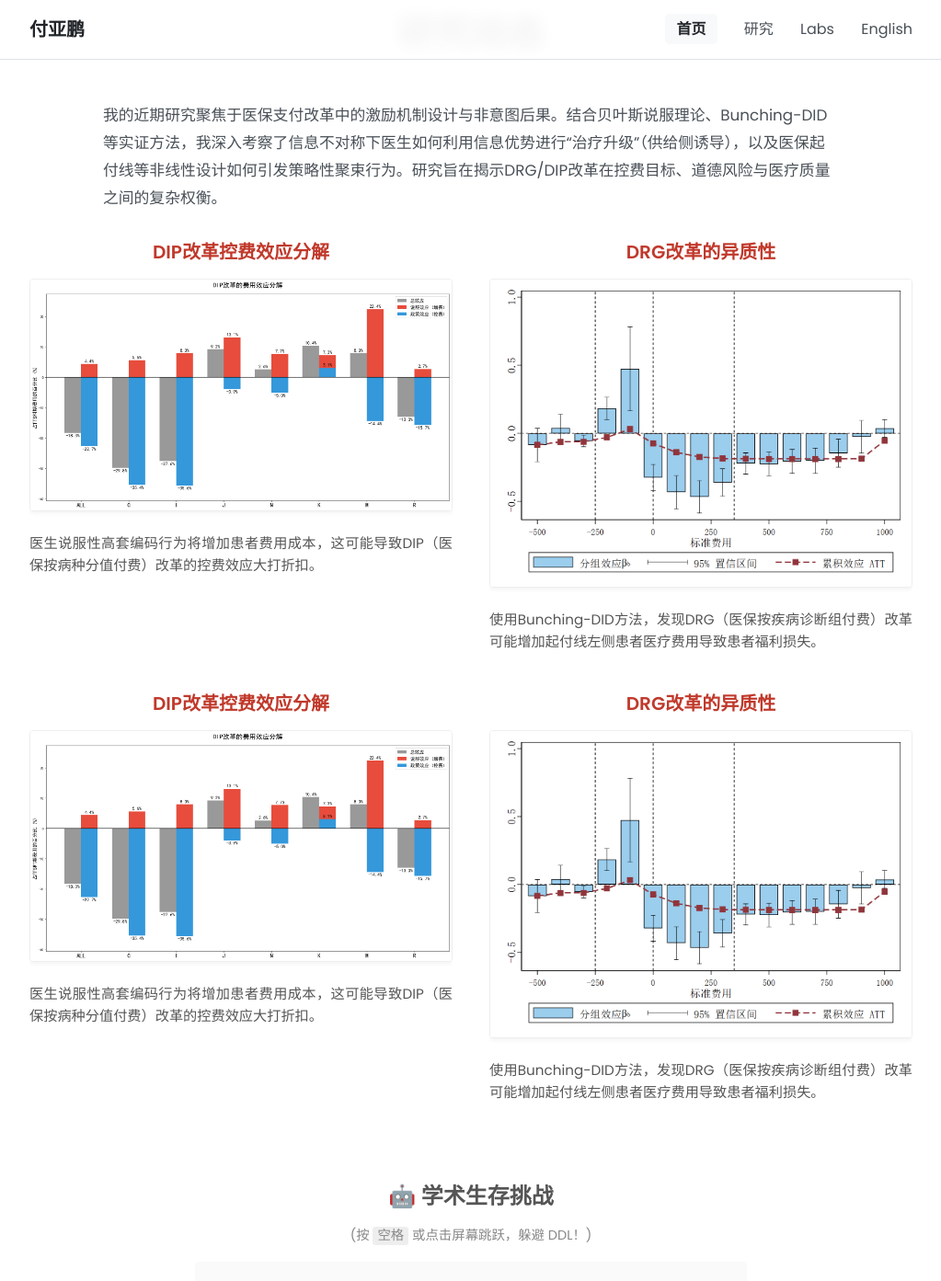
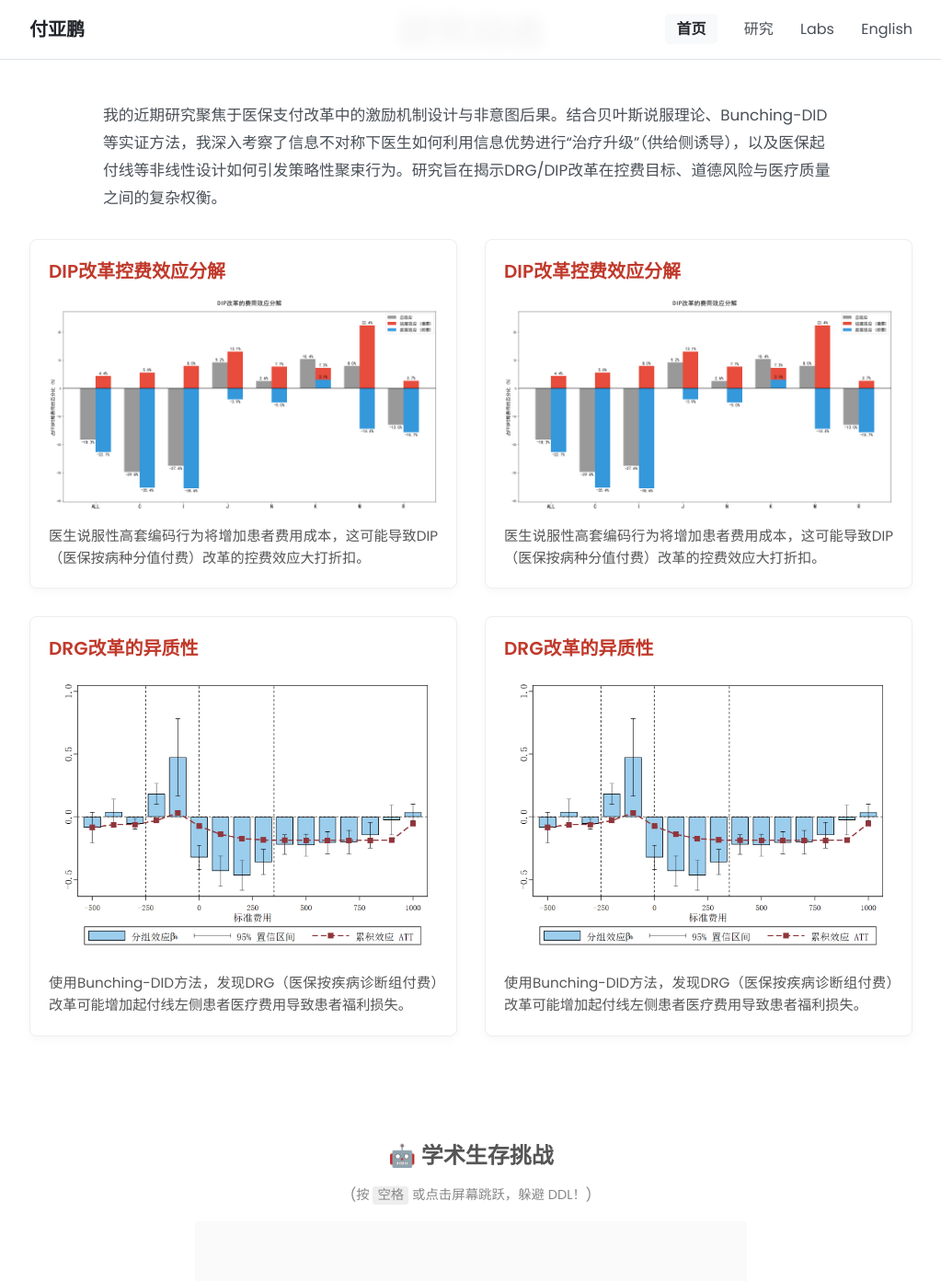
Before and after one commit to fyapeng/fyapeng.github.io, a Jekyll site: the page built from index.html, in a window 1280 px wide and 1400 px high, scrolled down 1294 px. Shown: the top 1393 px of the window at 92% size, without its empty margins (128-1151 px from the left). Built offline with Jekyll 4.4.1, drawn with Linux system fonts in a browser that asks for light colours.

Commit message:
Update style.css

```diff
--- a/assets/css/style.css
+++ b/assets/css/style.css
@@ -133,76 +133,94 @@
 .interest-description { font-size: 1.05rem; line-height: 1.8; color: var(--secondary-color); text-align: left; }
 
 
-/* ---------- 3.4 Research Highlights (NEW: 图文网格布局) ---------- */
+/* ---------- 3.4 Research Highlights (NEW: 瀑布流卡片布局) ---------- */
+
+/* 1. 容器：使用多列布局代替网格 */
 .highlights-grid {
-  display: grid;
-  grid-template-columns: 1fr 1fr; /* 电脑端：双列 */
-  gap: 40px;
+  column-count: 2;        /* 分为两列 */
+  column-gap: 30px;       /* 列之间的空隙 */
+  width: 100%;
   margin-top: 30px;
 }
 
+/* 2. 单个卡片样式 */
 .highlight-item {
-  display: flex;
-  flex-direction: column;
-  align-items: center;
-  text-align: center;
+  display: inline-block;  /* 关键：防止卡片被分割 */
+  width: 100%;            /* 占满列宽 */
+  margin-bottom: 30px;    /* 上下卡片的间距 */
+  break-inside: avoid;    /* 禁止内容断裂 */
+
+  /* 卡片化设计 (类似小红书) */
+  background-color: #fff;
+  border: 1px solid #eee; /* 淡淡的边框 */
+  border-radius: 8px;     /* 圆角 */
+  padding: 20px;          /* 内部留白 */
+  box-shadow: 0 4px 10px rgba(0,0,0,0.03); /* 初始轻微阴影 */
+  transition: transform 0.3s ease, box-shadow 0.3s ease; /* 动画过渡 */
+
+  /* 内容对齐 */
+  text-align: center;     /* 标题和图片居中 */
 }
 
+/* 卡片悬停效果：上浮 + 阴影加深 */
+.highlight-item:hover {
+  transform: translateY(-5px);
+  box-shadow: 0 10px 25px rgba(0,0,0,0.1);
+}
+
+/* 3. 标题样式 */
 .highlight-title {
-  color: var(--highlight-title-color); /* 深红色 */
   font-size: 1.25rem;
   font-weight: bold;
   margin-bottom: 15px;
   line-height: 1.4;
+  text-align: left; /* 标题建议左对齐，阅读体验更好 */
 }
 
+/* 标题链接样式 */
+.highlight-link {
+  color: var(--highlight-title-color); /* 深红色 */
+  text-decoration: none;
+  transition: opacity 0.2s ease;
+}
+.highlight-link:hover { opacity: 0.8; }
+
+/* 4. 图片容器 */
 .highlight-img-container {
   width: 100%;
   margin-bottom: 15px;
   overflow: hidden;
+  border-radius: 4px;
 }
 
+/* 图片链接块 */
+.highlight-img-container a {
+  display: block;
+  cursor: pointer;
+}
+
+/* 图片本体 */
+.highlight-img-container img {
+  width: 100%;
+  height: auto;
+  display: block; /* 消除底部缝隙 */
+  /* border: 1px solid #eee; -> 卡片有边框了，图片边框可以去掉 */
+  border-radius: 4px;
+  transition: transform 0.3s ease;
+}
+
+/* 图片悬停微动 */
+.highlight-img-container a:hover img {
+  transform: scale(1.02); /* 稍微放大一点点 */
+}
+
+/* 5. 描述文字 */
 .highlight-desc {
   font-size: 0.95rem;
   color: #555;
   line-height: 1.6;
   text-align: justify; /* 两端对齐 */
 }
-
-/* 1. 标题链接样式 */
-.highlight-link {
-  color: inherit; /* 继承父元素颜色（也就是之前的深红色） */
-  text-decoration: none; /* 去掉下划线 */
-  transition: opacity 0.2s ease;
-}
-
-.highlight-link:hover {
-  opacity: 0.8; /* 鼠标悬停时稍微变浅，提示可点击 */
-  /* 或者也可以加下划线: text-decoration: underline; */
-}
-
-/* 2. 图片容器样式增强 */
-.highlight-img-container a {
-  display: block; /* 让链接包裹整个图片 */
-  cursor: pointer;
-}
-
-/* 图片悬停效果：轻微放大或变亮 */
-.highlight-img-container img {
-  width: 100%;
-  height: auto;
-  border: 1px solid #eee;
-  border-radius: 4px;
-  box-shadow: 0 2px 5px rgba(0,0,0,0.05);
-  transition: transform 0.3s ease, box-shadow 0.3s ease; /* 添加过渡动画 */
-}
-
-/* 当鼠标悬停在图片上时 */
-.highlight-img-container a:hover img {
-  transform: translateY(-3px); /* 图片轻微上浮 */
-  box-shadow: 0 5px 15px rgba(0,0,0,0.15); /* 阴影加深 */
-}
-
 
 /* ---------- 3.5 Research Page Styles (单独的研究列表页) ---------- */
 .paper-item {
@@ -287,9 +305,15 @@
   .education-item { flex-direction: column; gap: 8px; padding: 15px 20px; }
   .education-duration { flex-basis: auto; text-align: left; }
 
-  /* Research Highlights: 变为单列 */
-  .highlights-grid { grid-template-columns: 1fr; gap: 30px; }
-  .highlight-desc { text-align: left; }
+ /* Research Highlights: 手机上恢复为单列 */
+  .highlights-grid {
+    column-count: 1; /* 强制变为一列 */
+    column-gap: 0;
+  }
+
+  .highlight-desc {
+    text-align: left; /* 手机上文字左对齐 */
+  }
 
   /* Research Page */
   .paper-item { flex-direction: column; align-items: flex-start; }
```
